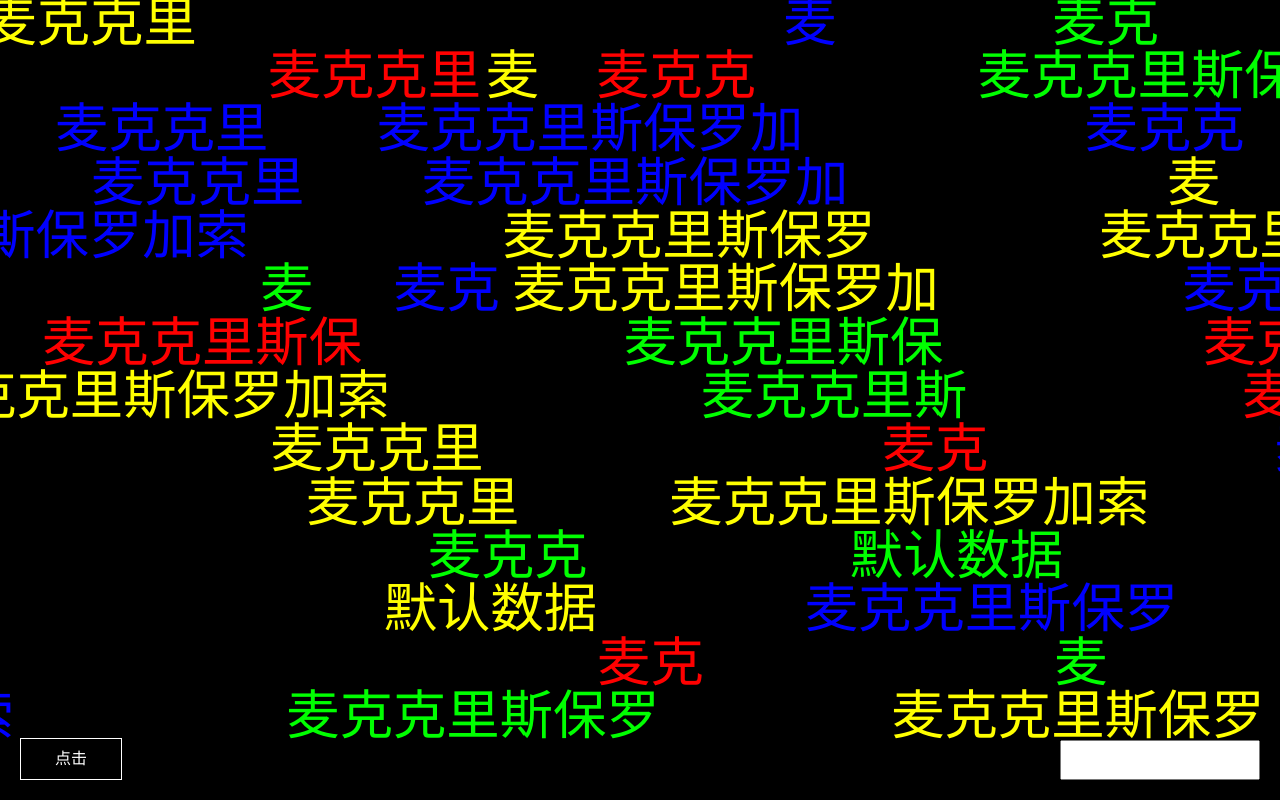
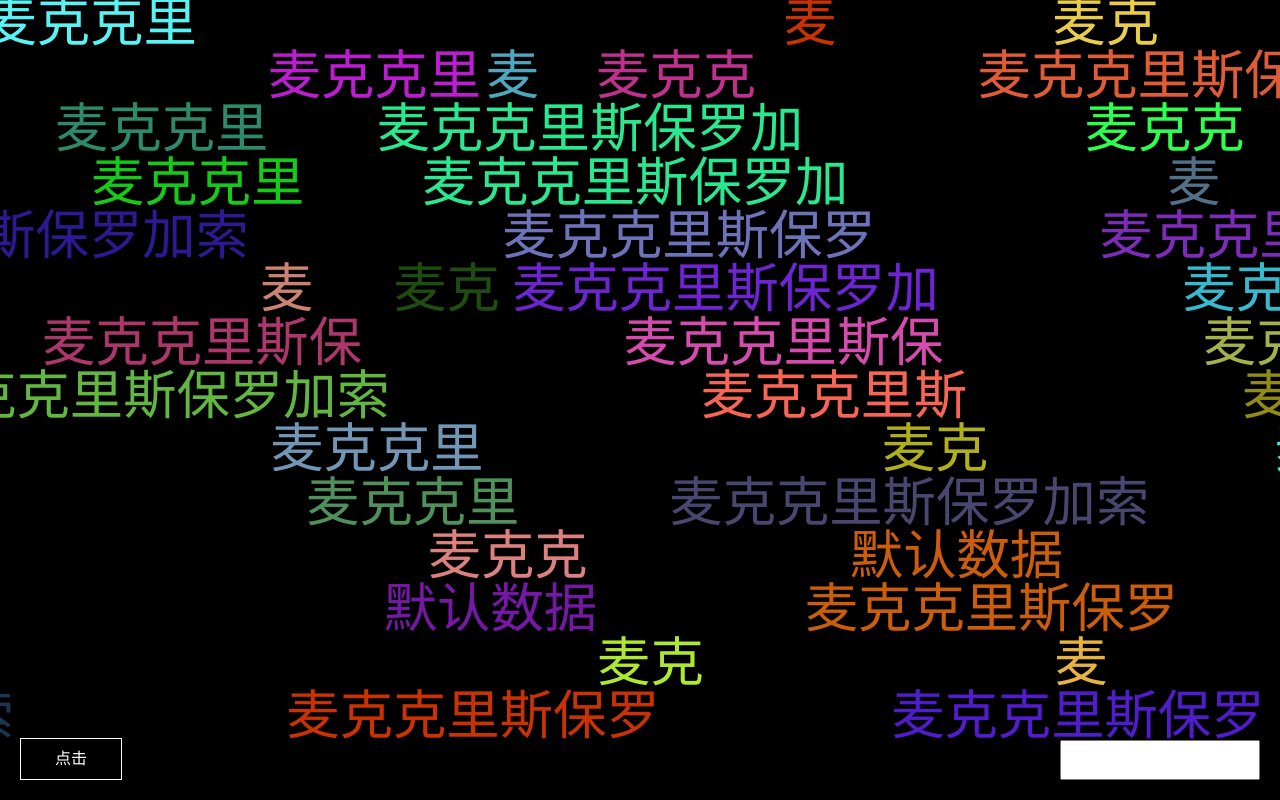
Before and after one commit to LeeeeeeM/DanMa, a plain HTML site: page danmu.html in a window 1280 px wide. Drawn offline with Linux system fonts and the light colour scheme.

Commit message:
add readme && fix demo

```diff
--- a/DanMa.js
+++ b/DanMa.js
@@ -73,7 +73,6 @@
         },
         check: function() {
         	if (!this._data.length) {
-        		_CAF(this.rid);
         		return false;
         	}
         	for(var i = 0; i< this._data.length; i++) {
--- a/danmu.html
+++ b/danmu.html
@@ -65,17 +65,10 @@
 		}
 
 		var productDm = function() {
-        	var colorMap = {
-        		'1': '#ff0',
-        		'2': '#f00',
-        		'3': '#0f0',
-        		'0': '#00f',
-        		'4': '#f0f'
-        	};
         	setInterval(function() {
         		a.emit({
         			text: '麦克克里斯保罗加索尔'.slice(0, Math.floor(Math.random() * 10)),
-        			color: colorMap[Math.floor(Math.random() * 4)]
+        			color: '#' + Math.floor(Math.random() * 0xffffff).toString(16)
         		})
         	}, 100);
         };
```
Also changed, not shown: readme.md (added), 1 other file.
